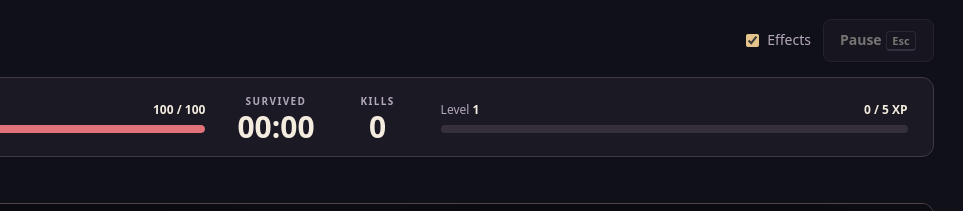
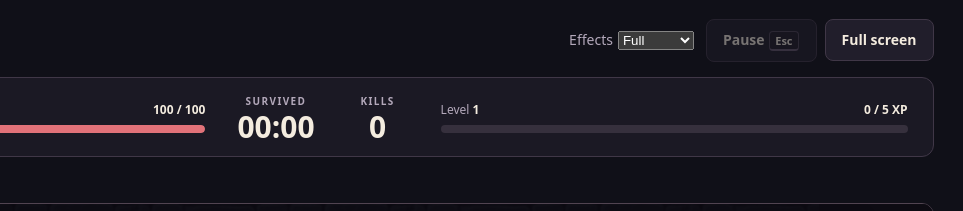
Before and after one commit to lucas-gomes-s/wizard-shooter, a website with bundled scripts: page index.html in a window 1280 px wide. Shown: the top 211 px of the page, 317-1280 px from the left. Built offline with nearby package versions, Linux system fonts and the light colour scheme; files whose address does not match are found by name.

Commit message:
Replace effect checkbox with off, reduced and full intensity selection

```diff
--- a/index.html
+++ b/index.html
@@ -12,7 +12,7 @@
     <header class="topbar">
       <div class="brand"><span class="brand-mark" aria-hidden="true">✦</span><div><h1>Wizard Shooter</h1><span class="eyebrow edition">Reforged · Browser edition</span></div></div>
       <div class="header-actions">
-        <label class="toggle"><input id="effectsToggle" type="checkbox" checked> Effects</label>
+        <label class="toggle">Effects <select id="effectsMode" aria-label="Combat effects intensity"><option value="off">Off</option><option value="reduced">Reduced</option><option value="full" selected>Full</option></select></label>
         <button id="pauseButton" class="quiet" type="button" disabled>Pause <kbd>Esc</kbd></button>
         <button id="fullscreenButton" class="quiet" type="button" hidden>Full screen</button>
       </div>
```
